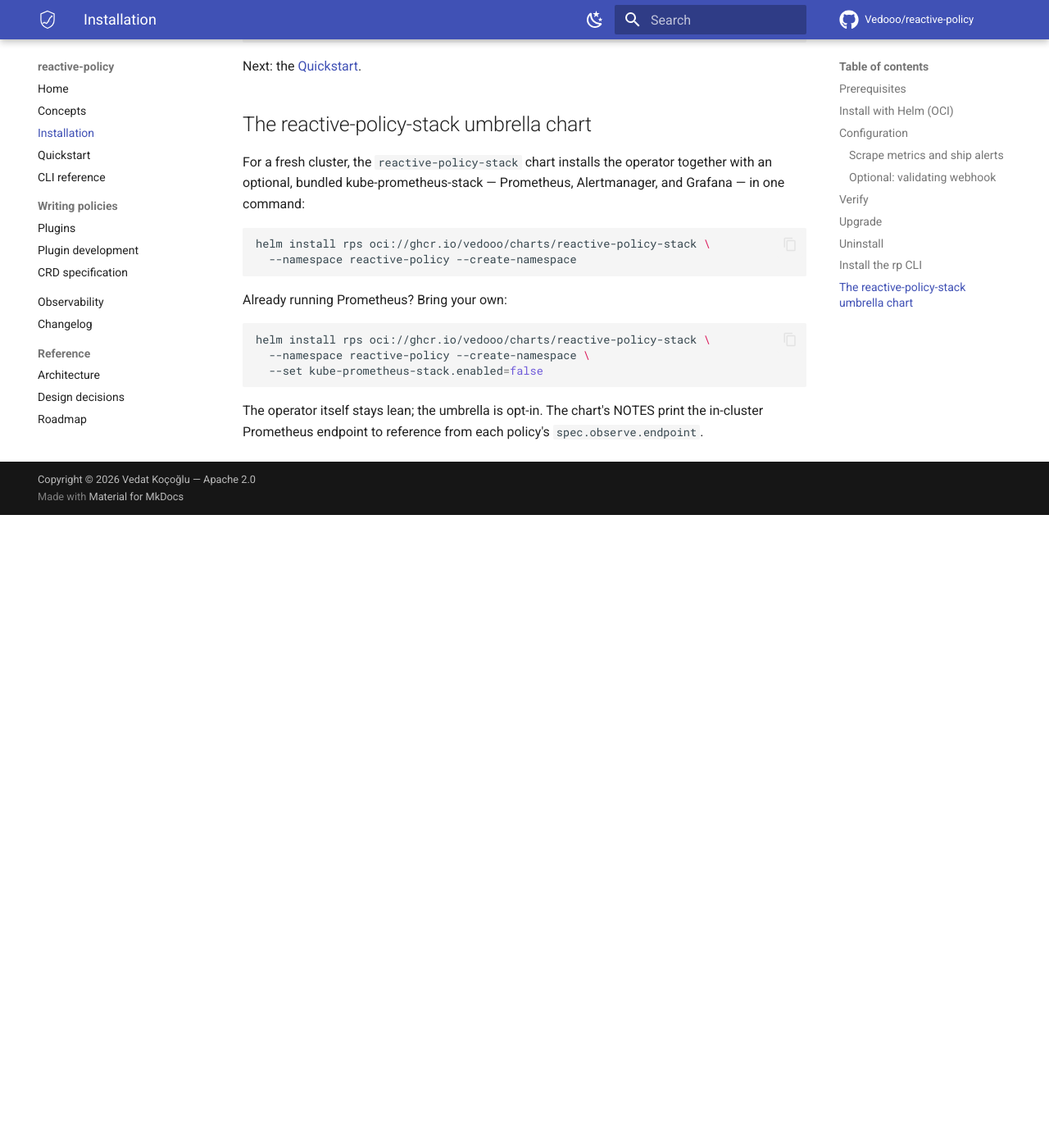
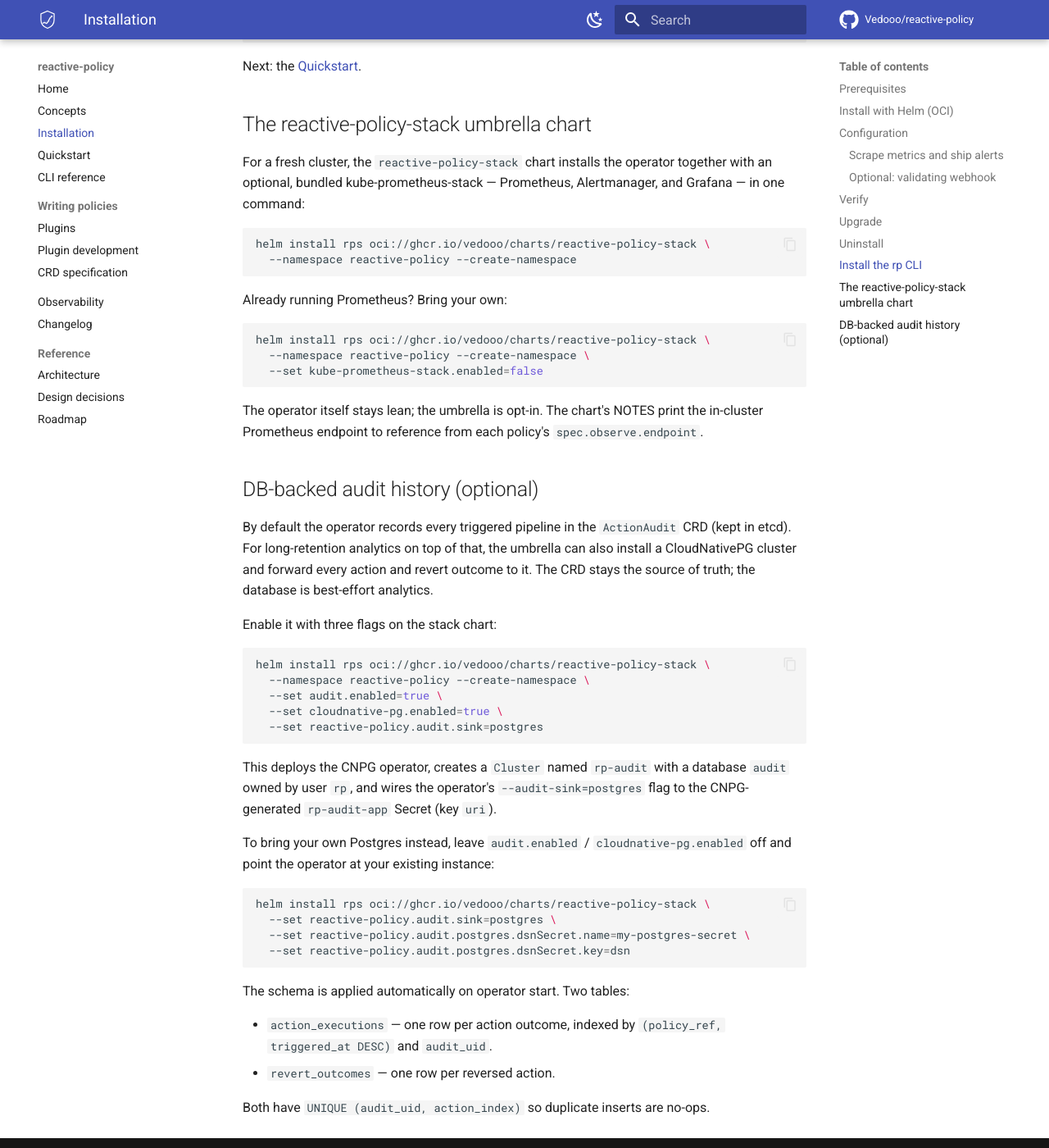
Before and after one commit to Vedooo/reactive-policy, an MkDocs documentation site: the page built from docs/installation.md, in a window 1280 px wide and 1400 px high, scrolled down 2765 px. Shown: the whole window at 82% size. Built offline with MkDocs 1.6.1 and Material for MkDocs 9.7.7, drawn with Linux system fonts in a browser that asks for light colours; comment, search, counter and statistics services are not loaded; before the commit the page ends 3393 px from its top, so only the background shows below that.

Commit message:
feat(chart): wire audit sink in operator chart and add CNPG subchart to umbrella (#19)

````diff
--- a/docs/installation.md
+++ b/docs/installation.md
@@ -138,3 +138,44 @@ helm install rps oci://ghcr.io/vedooo/charts/reactive-policy-stack \
 The operator itself stays lean; the umbrella is opt-in. The chart's NOTES print
 the in-cluster Prometheus endpoint to reference from each policy's
 `spec.observe.endpoint`.
+
+## DB-backed audit history (optional)
+
+By default the operator records every triggered pipeline in the `ActionAudit`
+CRD (kept in etcd). For long-retention analytics on top of that, the umbrella
+can also install a CloudNativePG cluster and forward every action and revert
+outcome to it. The CRD stays the source of truth; the database is best-effort
+analytics.
+
+Enable it with three flags on the stack chart:
+
+```sh
+helm install rps oci://ghcr.io/vedooo/charts/reactive-policy-stack \
+  --namespace reactive-policy --create-namespace \
+  --set audit.enabled=true \
+  --set cloudnative-pg.enabled=true \
+  --set reactive-policy.audit.sink=postgres
+```
+
+This deploys the CNPG operator, creates a `Cluster` named `rp-audit` with a
+database `audit` owned by user `rp`, and wires the operator's
+`--audit-sink=postgres` flag to the CNPG-generated `rp-audit-app` Secret (key
+`uri`).
+
+To bring your own Postgres instead, leave `audit.enabled` /
+`cloudnative-pg.enabled` off and point the operator at your existing instance:
+
+```sh
+helm install rps oci://ghcr.io/vedooo/charts/reactive-policy-stack \
+  --set reactive-policy.audit.sink=postgres \
+  --set reactive-policy.audit.postgres.dsnSecret.name=my-postgres-secret \
+  --set reactive-policy.audit.postgres.dsnSecret.key=dsn
+```
+
+The schema is applied automatically on operator start. Two tables:
+
+- `action_executions` — one row per action outcome, indexed by
+  `(policy_ref, triggered_at DESC)` and `audit_uid`.
+- `revert_outcomes` — one row per reversed action.
+
+Both have `UNIQUE (audit_uid, action_index)` so duplicate inserts are no-ops.
````
Also changed, not shown: CHANGELOG.md (+14 -0 lines), charts/reactive-policy-stack/README.md (+31 -0 lines), 7 other files.
